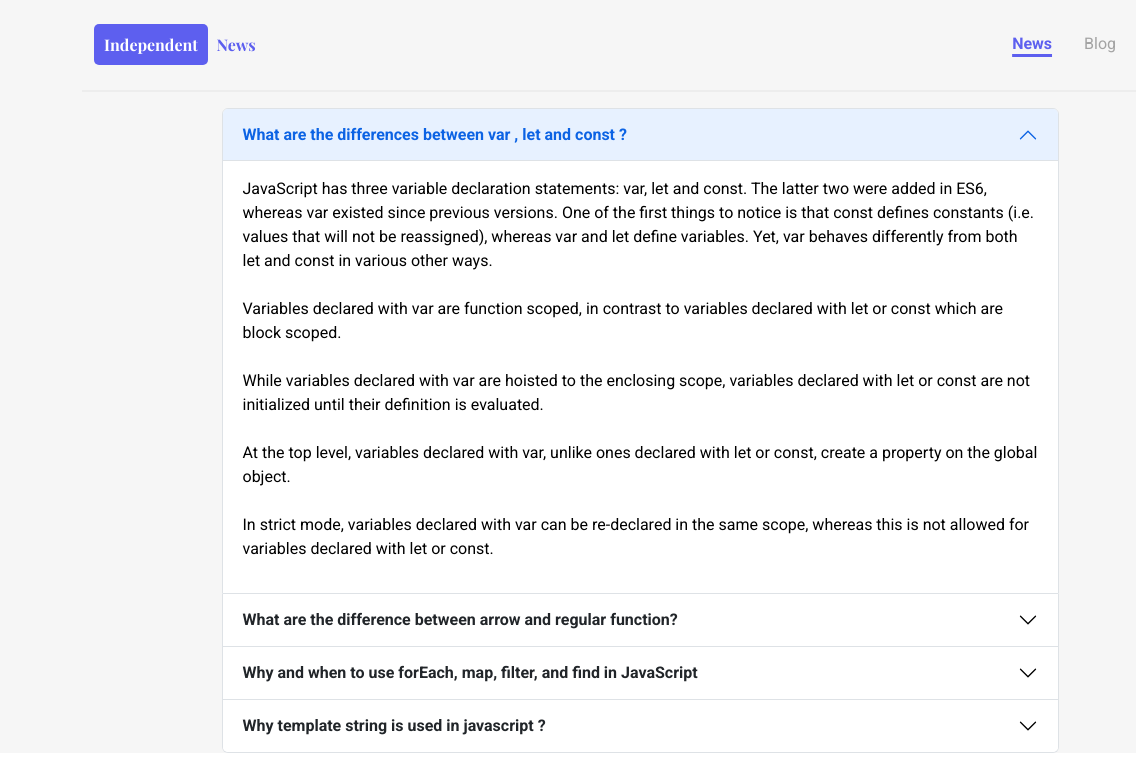
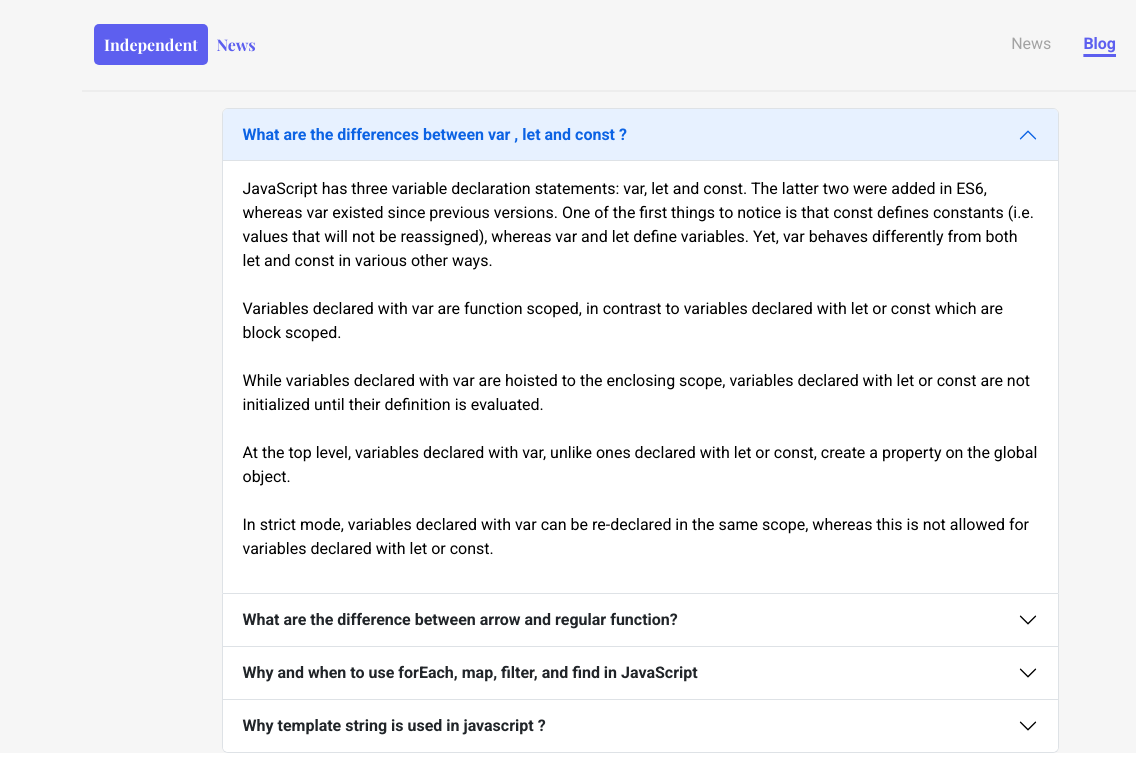
Before and after one commit to siamshahriar/Independent-news-portal, a plain HTML site: page index2.html in a window 1280 px wide. Shown: the top 766 px of the page, 0-1136 px from the left. Drawn offline with nearby package versions, Linux system fonts and the light colour scheme.

Commit message:
blog nav button hover done

```diff
--- a/index2.html
+++ b/index2.html
@@ -15,6 +15,7 @@
       href="https://cdn.jsdelivr.net/npm/bootstrap-icons@1.9.1/font/bootstrap-icons.css"
     />
     <link rel="stylesheet" href="style.css" />
+    <link rel="stylesheet" href="style2.css" />
   </head>
   <body>
     <!-- header starts  -->
--- /dev/null
+++ b/style2.css
@@ -0,0 +1,16 @@
+#blog-nav {
+    font-size: 16px;
+    font-weight: 700;
+    color: #5d5fef;
+    text-decoration: underline;
+    text-decoration-color: #5d5fef;
+    text-decoration-thickness: 3px;
+    text-underline-offset: 5px;
+  }
+
+  #news-nav {
+    color: #a3a3a3;
+    font-size: 16px;
+    font-weight: 400;
+    text-decoration: none;
+  }
```
